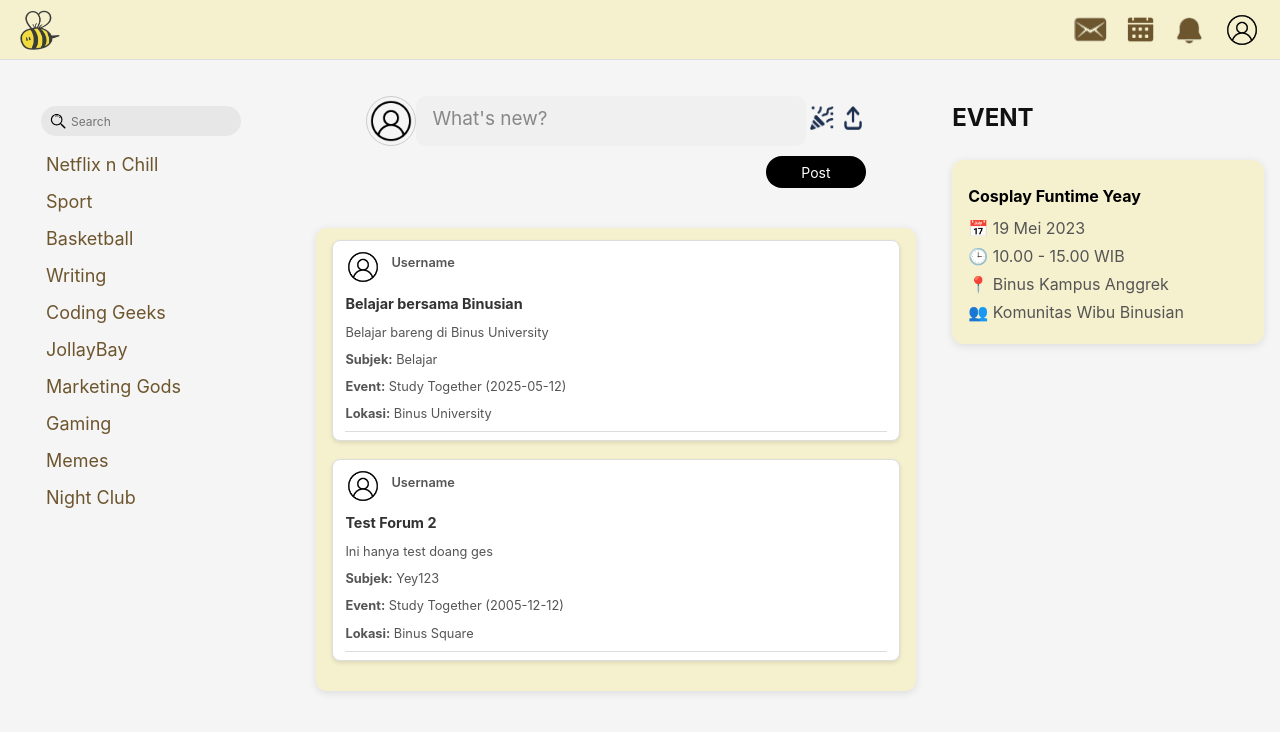
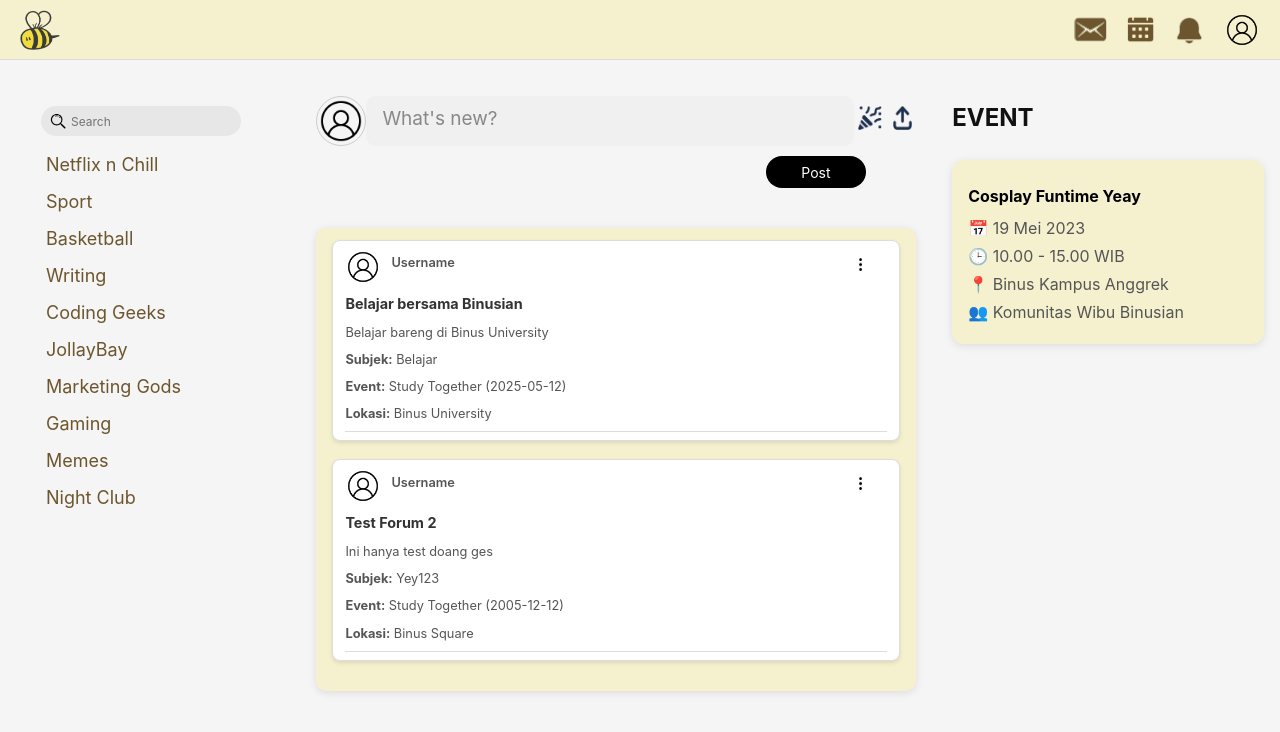
Before and after one commit to D4V1DYL/Bi-Friends-FE, a React (Vite) app: page /HomePage in a window 1280 px wide. Shown: the top 732 px of the page. Built offline with nearby package versions, Linux system fonts and the light colour scheme; no server answers.

Commit message:
3-t021d
buat tombol delete forum

```diff
--- a/src/HomeFolder/HomePage.css
+++ b/src/HomeFolder/HomePage.css
@@ -173,7 +173,7 @@
   .divAtas{
     flex-direction: row;
     display: flex;
-    width: 500px;
+    width: 600px;
   }
 
   .divBawah{
@@ -414,6 +414,51 @@
   background-color: #0062cc;
 }
 
+.dots-button {
+  background: none;
+  border: none;
+  cursor: pointer;
+  padding: 4px;
+  margin-left: 400px;
+  margin-top: -15px;
+}
+
+.dots-icon {
+  width: 3px;
+  height: 13px;
+}
+
+.menu-wrapper {
+  position: relative;
+}
+
+.context-menu {
+  position: absolute;
+  top: 24px;
+  right: 0;
+  background-color: white;
+  border: 1px solid #ddd;
+  border-radius: 4px;
+  box-shadow: 0px 4px 8px rgba(0,0,0,0.1);
+  z-index: 1000;
+}
+
+.context-menu-item {
+  padding: 8px 12px;
+  width: 100%;
+  text-align: left;
+  background: none;
+  border: none;
+  cursor: pointer;
+}
+
+.context-menu-item:hover {
+  background-color: #f5f5f5;
+}
+
+
+
+
 /* Animasi masuk */
 @keyframes fadeIn {
   from {
--- a/src/HomeFolder/HomePage.tsx
+++ b/src/HomeFolder/HomePage.tsx
@@ -1,4 +1,4 @@
-import React, { useState, useEffect } from 'react';
+import React, { useState, useEffect, useRef  } from 'react';
 import NavigationBar from '../Components/NavigationComponent/NavigationBar';
 import EventWidget from '../Components/EventWidgetComponent/EventWidget';
 import './HomePage.css';
@@ -7,11 +7,17 @@ import GetForumService from "../Shared/GetForum/GetForumService";
 import upload from '../assets/upload.png';
 import event from '../assets/event.png';
 import search from '../assets/SearchIcon.svg';
+import dots from '../assets/3dot.png';
+import Swal from 'sweetalert2';
+
 
 const HomePage: React.FC = () => {
   const [mediaPreview, setMediaPreview] = useState<string | null>(null);
   const [forums, setForums] = useState<any[]>([]);
   const [showPopup, setShowPopup] = useState(false);
+  const [activeMenuPostId, setActiveMenuPostId] = useState<number | null>(null);
+  const contextMenuRef = useRef<HTMLDivElement | null>(null);
+
 
   const dummyPosts = [
     {
@@ -90,6 +96,23 @@ const Sidebar: React.FC = () => {
   useEffect(() => {
     setSubjects(dummySubjects);
   }, []);
+
+  useEffect(() => {
+    const handleClickOutside = (event: MouseEvent) => {
+      if (
+        contextMenuRef.current &&
+        !contextMenuRef.current.contains(event.target as Node)
+      ) {
+        setActiveMenuPostId(null); // Tutup context menu kalau klik di luar
+      }
+    };
+
+    document.addEventListener('mousedown', handleClickOutside);
+    return () => {
+      document.removeEventListener('mousedown', handleClickOutside);
+    };
+  }, []);
+
 
   return (
     <div className="sidebar">
@@ -202,6 +225,48 @@ const Sidebar: React.FC = () => {
                 <p className="username">{user.username}</p>
                 {user.major && <p className="major">{user.major}</p>}
               </div>
+
+              <div className="menu-wrapper">
+              <button
+                className="dots-button"
+                onClick={() => setActiveMenuPostId(forum.post_id ?? index)}
+              >
+                <img src={dots} alt="Options" className="dots-icon" />
+              </button>
+
+              {activeMenuPostId === (forum.post_id ?? index) && (
+                <div className="context-menu" ref={contextMenuRef}>
+                  <button
+                    className="context-menu-item"
+                    onClick={async () => {
+                      const result = await Swal.fire({
+                        title: 'Yakin ingin menghapus?',
+                        text: "Post ini akan dihapus secara permanen!",
+                        icon: 'warning',
+                        showCancelButton: true,
+                        confirmButtonColor: '#d33',
+                        cancelButtonColor: '#3085d6',
+                        confirmButtonText: 'Ya, hapus!',
+                        cancelButtonText: 'Batal',
+                      });
+
+                      if (result.isConfirmed) {
+                        console.log("Confirmed delete for post:", forum.post_id ?? index);
+                        // TODO: Hapus post dari state atau panggil API di sini
+                        await Swal.fire('Dihapus!', 'Post telah dihapus.', 'success');
+                      }
+
+                      setActiveMenuPostId(null);
+                    }}
+                  >
+                    Delete
+                  </button>
+                </div>
+              )}
+
+            </div>
+
+
             </div>
           )}
 
```
Also changed, not shown: src/assets/3dot.png (added).
